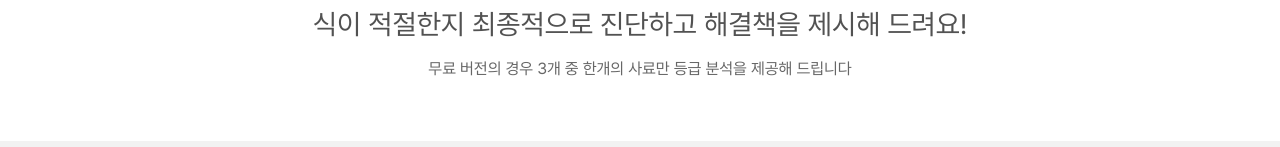
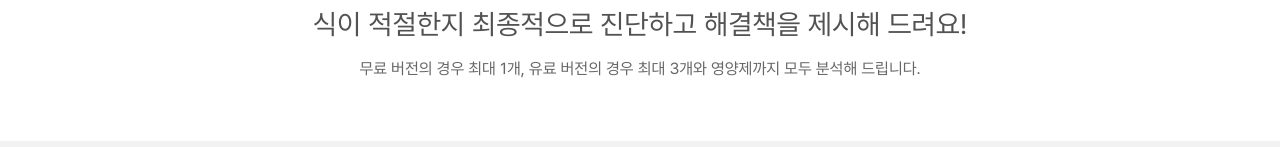
Before and after one commit to SeokHoChoi/test-jelly-univ-fe, a Next.js app: page /brief-report/diet-report in a window 1280 px wide. Shown: the part 408-555 px from the top of the page. Built offline with nearby package versions, Linux system fonts and the light colour scheme; no server answers.

Commit message:
feat: 리포트 후킹 문구 수정

```diff
--- a/src/app/brief-report/diet-report/page.tsx
+++ b/src/app/brief-report/diet-report/page.tsx
@@ -38,7 +38,9 @@ const DietReportPage = () => {
 
             {/* 무료 버전 안내 */}
             <p className="hidden md:block text-[#666666] font-normal text-[16px] max-w-4xl mx-auto mt-3">
-              무료 버전의 경우 3개 중 한개의 사료만 등급 분석을 제공해 드립니다
+              무료 버전의 경우 최대 1개, <br className="md:hidden" />
+              <span className="hidden md:inline"> </span>유료 버전의 경우 최대 3개와 영양제까지 <br className="md:hidden" />
+              <span className="hidden md:inline"> </span>모두 분석해 드립니다.
             </p>
 
             {/* 모바일 텍스트 */}
@@ -49,8 +51,10 @@ const DietReportPage = () => {
 
             {/* 모바일 무료 버전 안내 */}
             <p className="md:hidden text-[#666666] font-normal text-[14px] max-w-4xl mx-auto mt-3">
-              무료 버전의 경우 3개 중 한개의 사료만<br />
-              등급 분석을 제공해 드립니다
+              무료 버전의 경우 최대 1개, <br className="md:hidden" />
+              <span className="hidden md:inline"> </span>유료 버전의 경우 최대 3개와 영양제까지
+              <br className="md:hidden" />
+              <span className="hidden md:inline"> </span>모두 분석해 드립니다.
             </p>
           </div>
         </div>
--- a/src/components/SavedReportView.tsx
+++ b/src/components/SavedReportView.tsx
@@ -131,8 +131,10 @@ export default function SavedReportView({ foodInfo, dogInfo, evaluation }: Saved
           </p>
 
           <p className="text-[#666666] font-normal text-[14px] md:text-[16px] max-w-4xl mx-auto mt-3">
-            무료 버전의 경우 가장 3개 중 한개의 사료만<br className="md:hidden" />
-            <span className="hidden md:inline"> </span>등급 분석을 제공해 드립니다
+            무료 버전의 경우 최대 1개, <br className="md:hidden" />
+            <span className="hidden md:inline"> </span>유료 버전의 경우 최대 3개와 영양제까지
+            <br className="md:hidden" />
+            <span className="hidden md:inline"> </span>모두 분석해 드립니다.
           </p>
         </div>
 
--- a/src/components/brief-report/FoodQualityAnalysisSection.tsx
+++ b/src/components/brief-report/FoodQualityAnalysisSection.tsx
@@ -503,11 +503,11 @@ const FoodQualityAnalysisSection = () => {
               return `현재 급여 제품이 ${name}${josa}는 별개로 신뢰할 수 있는 제품인지 평가해요!`;
             })()}
           </p>
-
-          {/* 무료 버전 안내 */}
           <p className="text-[#666666] font-normal text-[14px] md:text-[16px] max-w-4xl mx-auto mt-3">
-            무료 버전의 경우 가장 3개 중 한개의 사료만<br className="md:hidden" />
-            <span className="hidden md:inline"> </span>등급 분석을 제공해 드립니다
+            무료 버전의 경우 최대 1개, <br className="md:hidden" />
+            <span className="hidden md:inline"> </span>유료 버전의 경우 최대 3개와 영양제까지
+            <br className="md:hidden" />
+            <span className="hidden md:inline"> </span>모두 분석해 드립니다.
           </p>
         </div>
 
```
